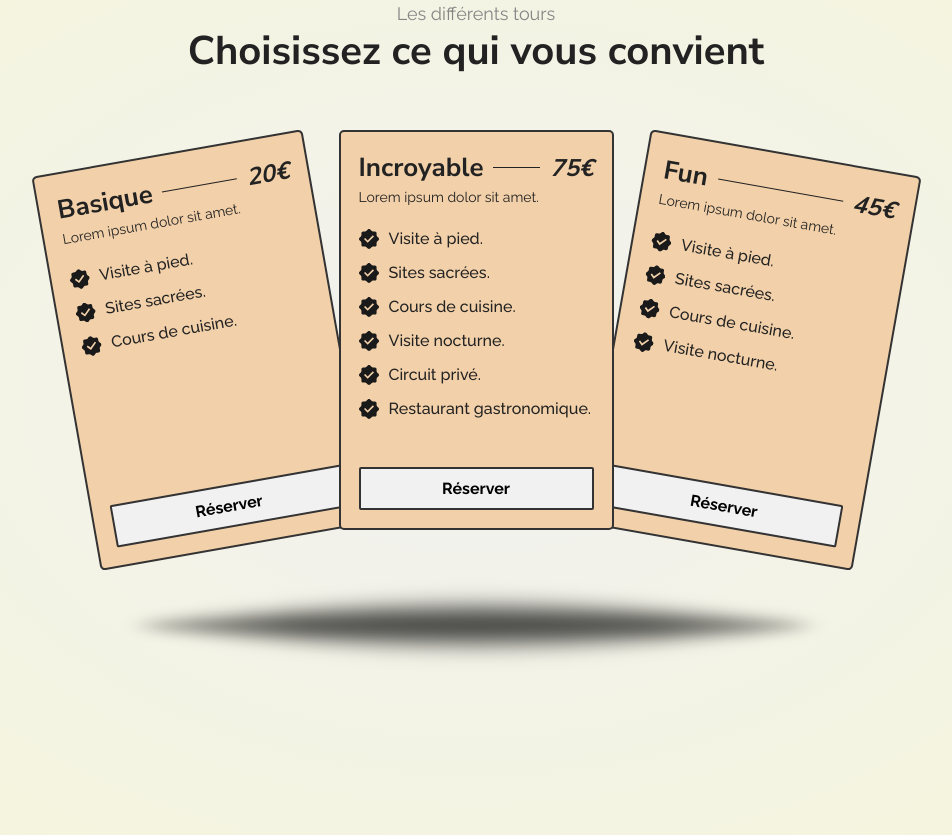
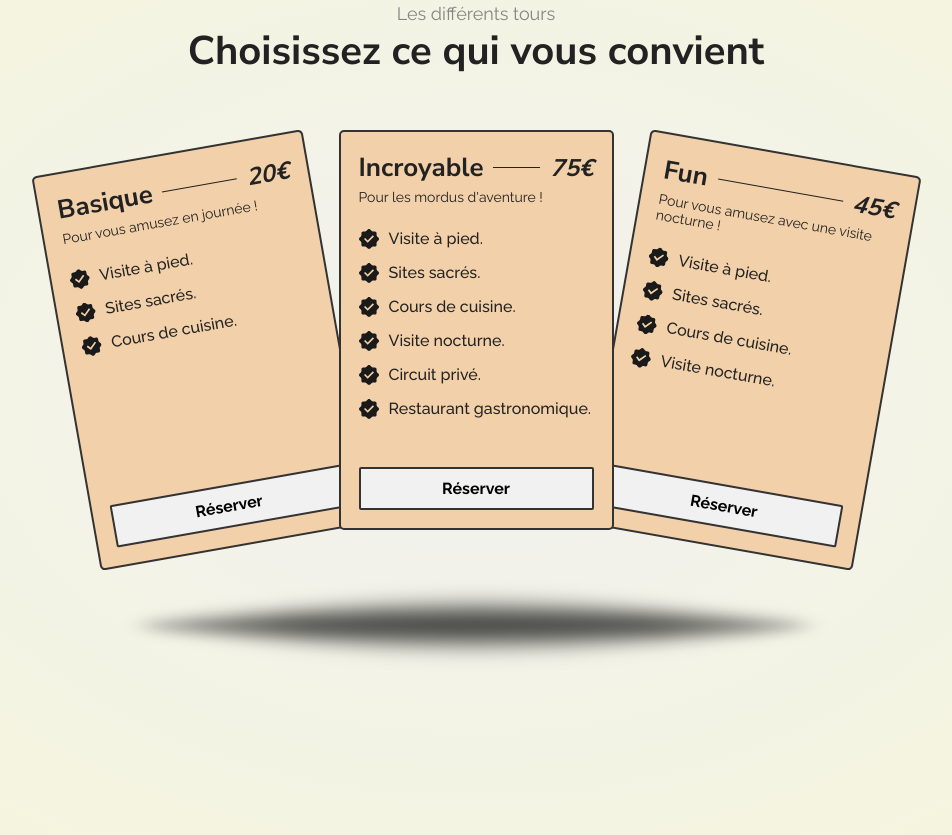
Before and after one commit to NatBoss1609/Site-Kyoto, a plain HTML site: page index.html in a window 1280 px wide. Shown: the part 2490-3325 px from the top of the page, without its empty margins (164-1116 px from the left). Drawn offline with Linux system fonts and the light colour scheme.

Commit message:
Correction de l'orthographe

```diff
--- a/index.html
+++ b/index.html
@@ -41,7 +41,7 @@
                     <div class="activity-description">
                         <h3 class="activity-heading">Visitez de splendides temples.</h3>
                         <p>Kyoto, l'ancienne capitale impériale du Japon, est une ville où l'histoire, la culture et la beauté naturelle se mêlent harmonieusement. Parmi ses trésors les plus précieux, les temples de Kyoto se distinguent par leur splendeur et leur sérénité. Voici une invitation à explorer ces sanctuaires majestueux qui captivent l'âme et l'esprit.</p>
-                        <a href="#contact" class="activity-link">Plannifier un tour</a>
+                        <a href="#contact" class="activity-link">Planifier un tour</a>
                     </div>
                 </div>
 
@@ -49,7 +49,7 @@
                     <div class="activity-description">
                         <h3 class="activity-heading">Dégustez de délicieux mets.</h3>
                         <p>Kyoto, ville emblématique du Japon, est non seulement célèbre pour ses temples et ses jardins, mais aussi pour sa cuisine raffinée. Les traditions culinaires de Kyoto, riches en saveurs et en histoire, offrent une expérience gastronomique inoubliable. Voici un guide pour découvrir et déguster les délices culinaires de cette ville enchanteresse.</p>
-                        <a href="#contact" class="activity-link">Plannifier un tour</a>
+                        <a href="#contact" class="activity-link">Planifier un tour</a>
                     </div>
                     <img src="./asset/img/asian-food.jpg" alt="nourritures asiatiques">
                 </div>
@@ -59,7 +59,7 @@
                     <div class="activity-description">
                         <h3 class="activity-heading">Vivez comme un local.</h3>
                         <p>Kyoto, l'ancienne capitale du Japon, est une ville où le passé et le présent coexistent harmonieusement. Pour découvrir la véritable essence de cette ville magique, il faut aller au-delà des sites touristiques et vivre comme un local. Voici un guide pour vous immerger dans la vie quotidienne des habitants de Kyoto et apprécier la culture locale sous toutes ses facettes.</p>
-                        <a href="#contact" class="activity-link">Plannifier un tour</a>
+                        <a href="#contact" class="activity-link">Planifier un tour</a>
                     </div>
                 </div>
             </div>
@@ -80,7 +80,7 @@
                     <span class="plan-name">Basique</span>
                     <span class="plan-line"></span>
                     <span class="plan-price">20€</span></h3>
-                  <p class="card-subtitle">Lorem ipsum dolor sit amet.</p>
+                  <p class="card-subtitle">Pour vous amusez en journée !</p>
                   <ul>
                     <li>
                       <img src="./asset/img/icons/checked-curly.svg" alt="">
@@ -88,7 +88,7 @@
                     </li>
                     <li>
                       <img src="./asset/img/icons/checked-curly.svg" alt="">
-                      <span>Sites sacrées.</span>
+                      <span>Sites sacrés.</span>
                     </li>
                     <li>
                       <img src="./asset/img/icons/checked-curly.svg" alt="">
@@ -105,7 +105,7 @@
                   <span class="plan-line"></span>
                   <span class="plan-price">75€</span>
                 </h3>
-                  <p class="card-subtitle">Lorem ipsum dolor sit amet.</p>
+                  <p class="card-subtitle">Pour les mordus d'aventure !</p>
                   <ul>
                     <li>
                       <img src="./asset/img/icons/checked-curly.svg" alt="">
@@ -113,7 +113,7 @@
                     </li>
                     <li>
                       <img src="./asset/img/icons/checked-curly.svg" alt="">
-                      <span>Sites sacrées.</span>
+                      <span>Sites sacrés.</span>
                     </li>
                     <li>
                       <img src="./asset/img/icons/checked-curly.svg" alt="">
@@ -141,7 +141,7 @@
                     <span class="plan-line"></span>
                     <span class="plan-price">45€</span>
                   </h3>
-                  <p class="card-subtitle">Lorem ipsum dolor sit amet.</p>
+                  <p class="card-subtitle">Pour vous amusez avec une visite nocturne !</p>
                   <ul>
                     <li>
                       <img src="./asset/img/icons/checked-curly.svg" alt="">
@@ -149,7 +149,7 @@
                     </li>
                     <li>
                       <img src="./asset/img/icons/checked-curly.svg" alt="">
-                      <span>Sites sacrées.</span>
+                      <span>Sites sacrés.</span>
                     </li>
                     <li>
                       <img src="./asset/img/icons/checked-curly.svg" alt="">
@@ -169,7 +169,7 @@
         <section class="contact" id="contact">
             <div class="rounded-contact">
                 <p class="surtitle">Partageons de bons moments !</p>
-                <h2 class="heading-2">Voilà où vous pouvez me contacter</h2>
+                <h2 class="heading-2">N'hésitez pas à me contacter !</h2>
 
                 <ul class="contact-list">
                     <li>
```
